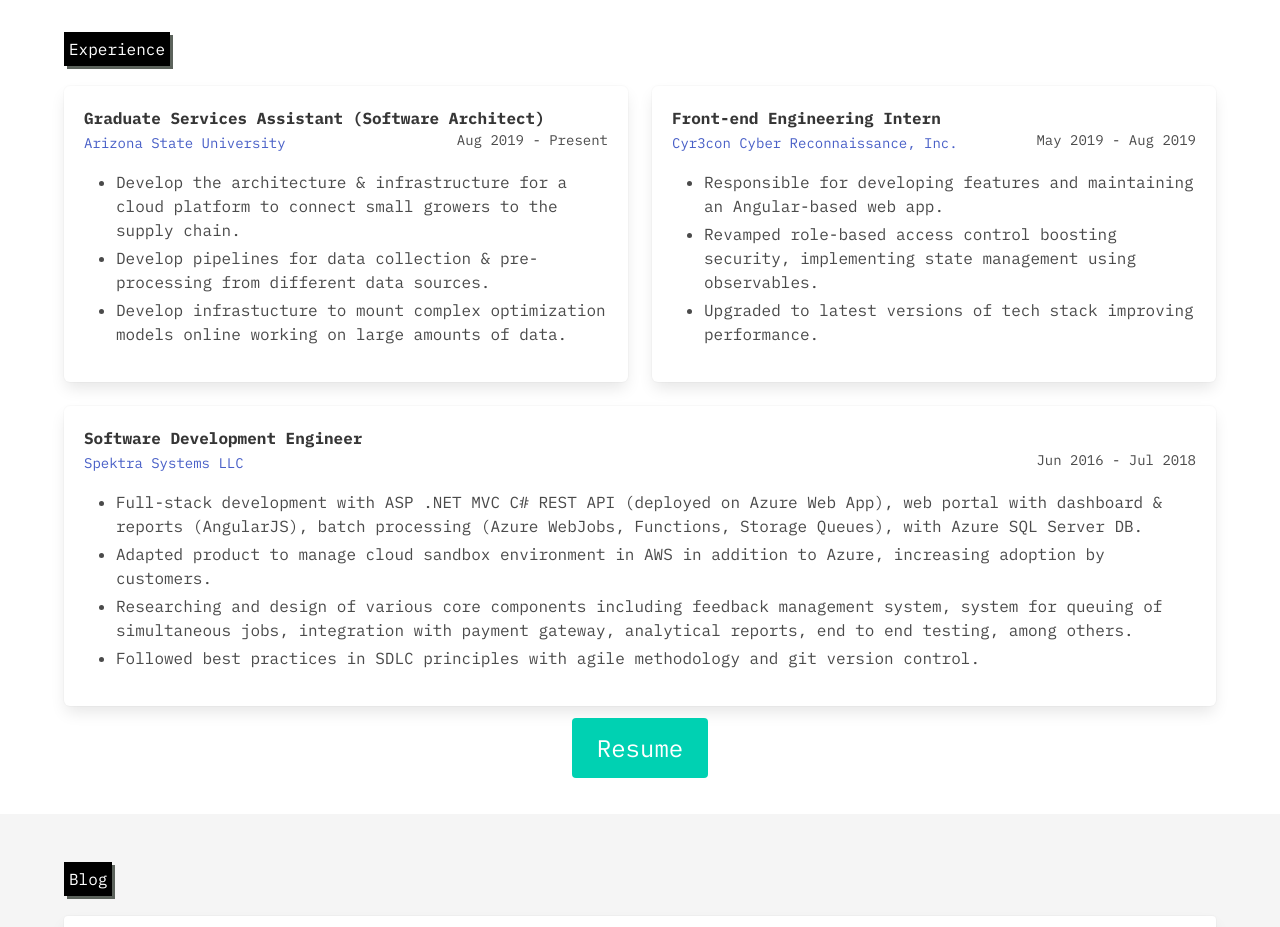
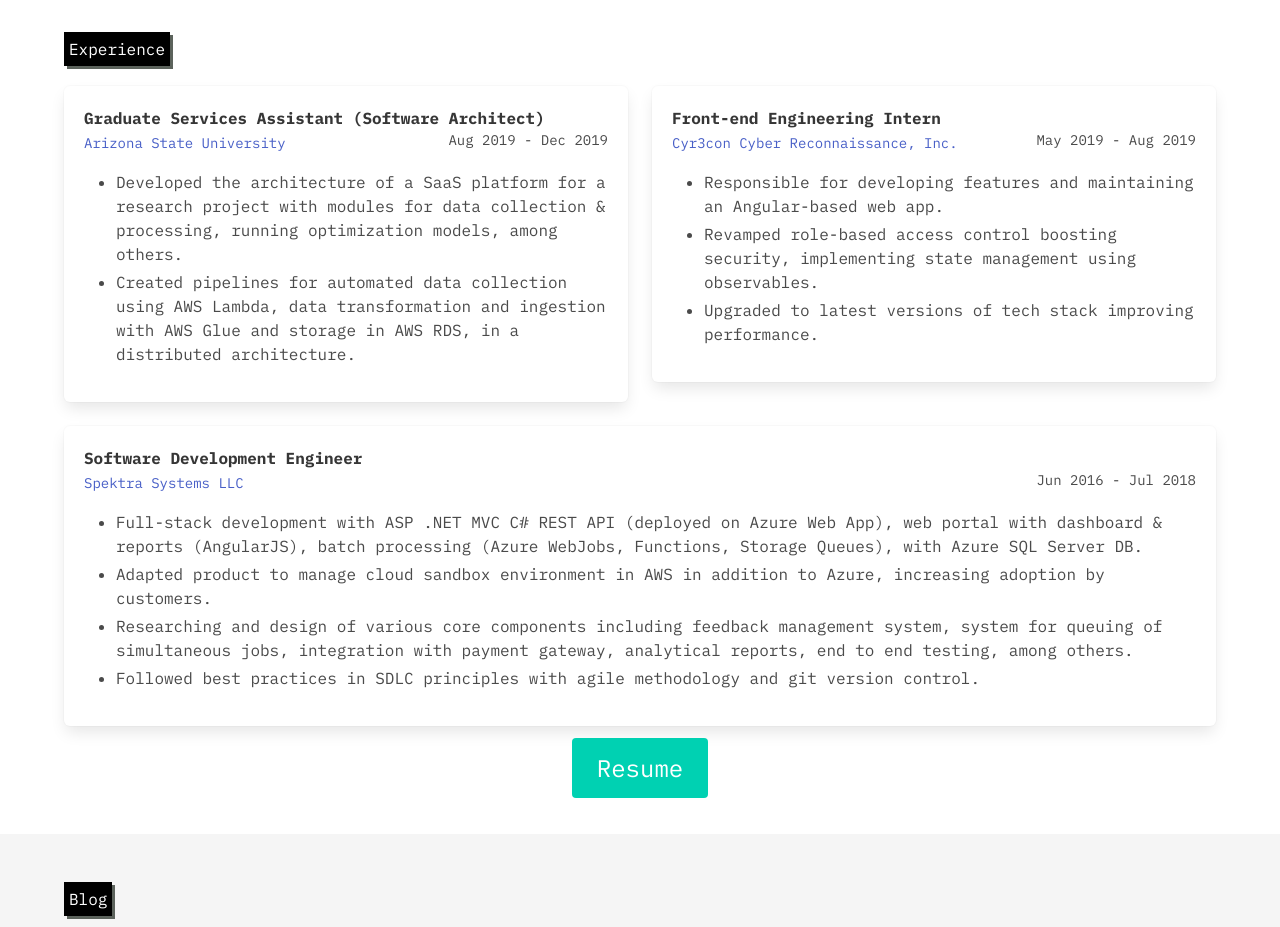
Before and after one commit to leroyjvargis/portfolio-new, a plain HTML site: page index.html in a window 1280 px wide. Shown: the part 1360-2287 px from the top of the page. Drawn offline with nearby package versions, Linux system fonts and the light colour scheme.

Commit message:
update ffar exp

```diff
--- a/index.html
+++ b/index.html
@@ -138,12 +138,15 @@
                   <p>
                     <strong>Graduate Services Assistant (Software Architect)</strong> <br>
                     <small><a href="http://ilpil.asu.edu/cat/research/ffar-projects/" target="_blank">Arizona State University</a></small>
-                    <small style="float:right;">Aug 2019 - Present</small>
+                    <small style="float:right;">Aug 2019 - Dec 2019</small>
                     <br>
                     <ul>
-                      <li>Develop the architecture & infrastructure for a cloud platform to connect small growers to the supply chain.</li>
-                      <li>Develop pipelines for data collection & pre-processing from different data sources.</li>
-                      <li>Develop infrastucture to mount complex optimization models online working on large amounts of data.</li>
+                      <li>Developed the architecture of a SaaS platform for a research project with modules for data collection & processing,
+                        running optimization models, among others.</li>
+                      <li>
+                        Created pipelines for automated data collection using AWS Lambda, data transformation and ingestion with AWS Glue
+                        and storage in AWS RDS, in a distributed architecture.
+                        </li>
                     </ul>
 
                   </p>
```
